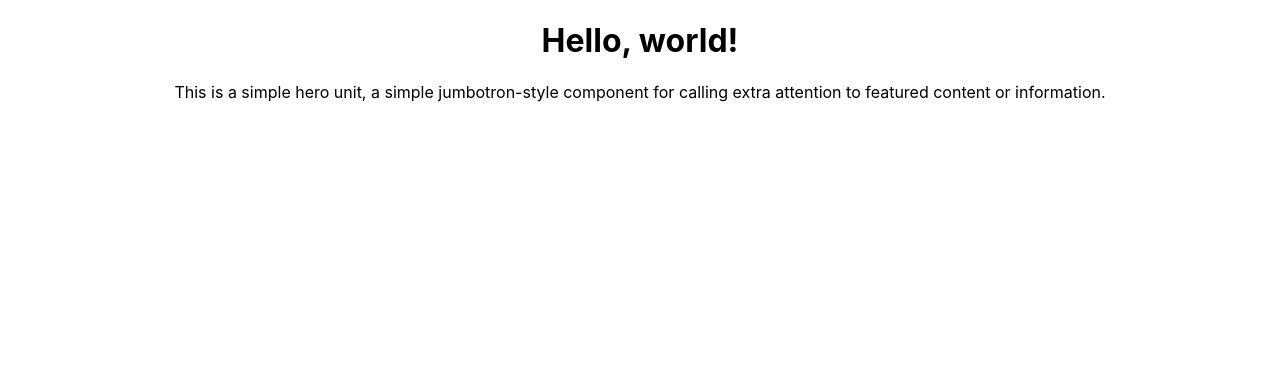
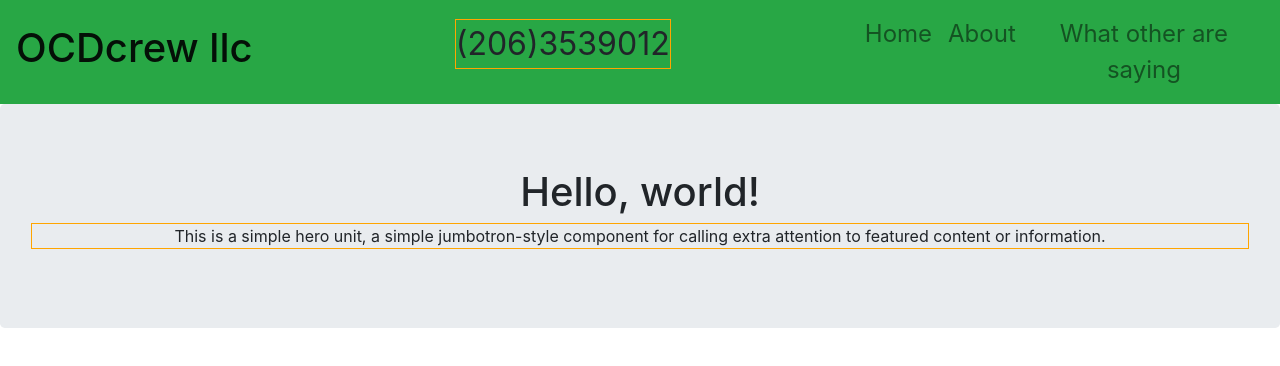
Before and after one commit to rogerdav/ocdwebsite, a React (Create React App) app: page / in a window 1280 px wide. Shown: the top 366 px of the page. Built offline with nearby package versions, Linux system fonts and the light colour scheme.

Commit message:
basic navbar added

```diff
--- a/package.json
+++ b/package.json
@@ -8,7 +8,8 @@
     "react-bootstrap": "^0.32.4",
     "react-dom": "^16.5.2",
     "react-scripts": "2.0.5",
-    "react-strap": "0.0.1"
+    "react-strap": "0.0.1",
+    "reactstrap": "^6.5.0"
   },
   "scripts": {
     "start": "react-scripts start",
--- a/src/App.js
+++ b/src/App.js
@@ -2,12 +2,14 @@ import React, { Component } from 'react';
 import logo from './logo.svg';
 import './App.css';
 import Footer from './footer';
+import NavHeader from './nav';
+
 
 class App extends Component {
   render() {
     return (
       <div className="App">
-
+      <NavHeader />
       <Footer />
       </div>
     );
--- a/src/index.js
+++ b/src/index.js
@@ -1,6 +1,7 @@
 import React from 'react';
 import ReactDOM from 'react-dom';
 import './index.css';
+import 'bootstrap/dist/css/bootstrap.min.css';
 import App from './App';
 import * as serviceWorker from './serviceWorker';
 
--- /dev/null
+++ b/src/nav.css
@@ -0,0 +1,13 @@
+#phonenumber {
+  display: flex;
+  width: 50%;
+  font-size: 2rem;
+  justify-content: center;
+  align-content: center;
+}
+p {
+  outline: solid orange 1px;
+}
+a {
+  font-size: 1.5rem;
+}
--- a/src/nav.js
+++ b/src/nav.js
@@ -0,0 +1,57 @@
+import React, { Component} from 'react';
+import './nav.css'
+import {
+  Collapse,
+  Navbar,
+  NavbarToggler,
+  NavbarBrand,
+  Nav,
+  NavItem,
+  NavLink,
+  Container,
+  Row,
+  Col,
+  Jumbotron,
+  Button
+} from 'reactstrap';
+
+class NavHeader extends Component {
+  constructor(props) {
+    super(props);
+    this.toggle = this.toggle.bind(this);
+    this.state = {
+      isOpen: false,
+    }
+  }
+  toggle() {
+    this.setState({
+        isOpen: !this.state.isOpen
+    });
+  }
+  render() {
+    return(
+      <Navbar color="success" light expand="md" >
+          <NavbarBrand href="/">
+          <h1 id="logo">OCDcrew llc</h1>
+          </NavbarBrand>
+          <div id="phonenumber"><p>(206)3539012</p></div>
+          <NavbarToggler onClick={this.toggle} />
+          <Collapse isOpen={this.state.isOpen} navbar>
+              <Nav className="ml-auto" navbar>
+                  <NavItem>
+                      <NavLink href="/">Home</NavLink>
+                  </NavItem>
+                  <NavItem>
+                      <NavLink href="/about">About</NavLink>
+                  </NavItem>
+                  <NavItem>
+                      <NavLink href="/reviews">What other are saying</NavLink>
+                  </NavItem>
+              </Nav>
+          </Collapse>
+      </Navbar>
+    )
+  }
+}
+
+export default NavHeader;
```
Also changed, not shown: 1 other file (tests, documents, lock files or other folders).
